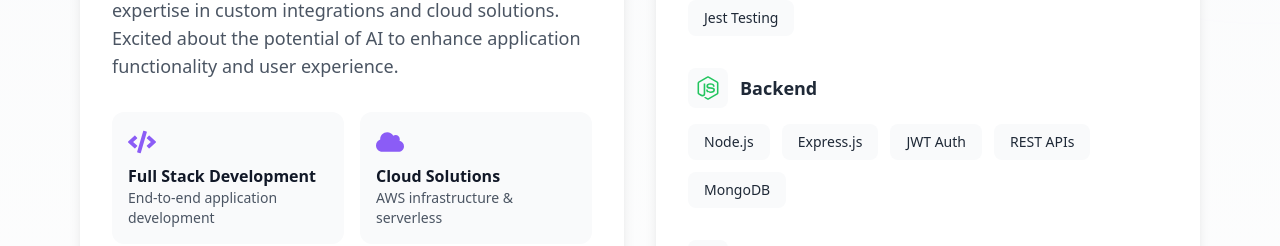
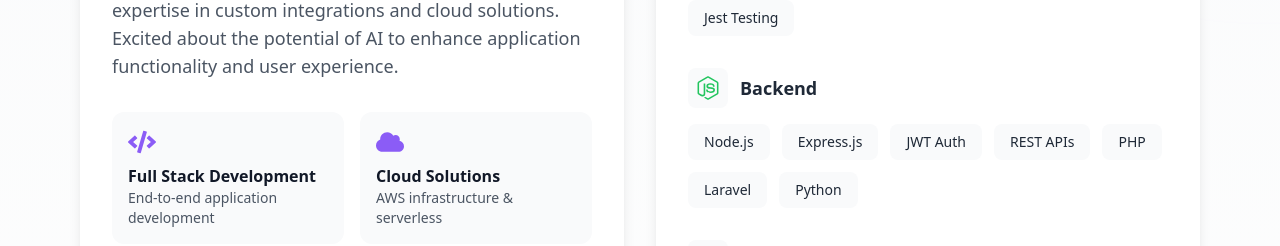
Before and after one commit to newumal/portfolio-ai, a React (Vite) app: page / in a window 1280 px wide. Shown: the part 1340-1586 px from the top of the page. Built offline with nearby package versions, Linux system fonts and the light colour scheme.

Commit message:
refactor: changed & added items in'Technical Expertise'

```diff
--- a/src/sections/About.jsx
+++ b/src/sections/About.jsx
@@ -10,7 +10,7 @@ const About = () => {
     },
     {
       category: "Backend",
-      items: ["Node.js", "Express.js", "JWT Auth", "REST APIs", "MongoDB"],
+      items: ["Node.js", "Express.js", "JWT Auth", "REST APIs", "PHP", "Laravel", "Python"],
       icon: <FaNodeJs className="w-6 h-6 text-green-500" />
     },
     {
```
